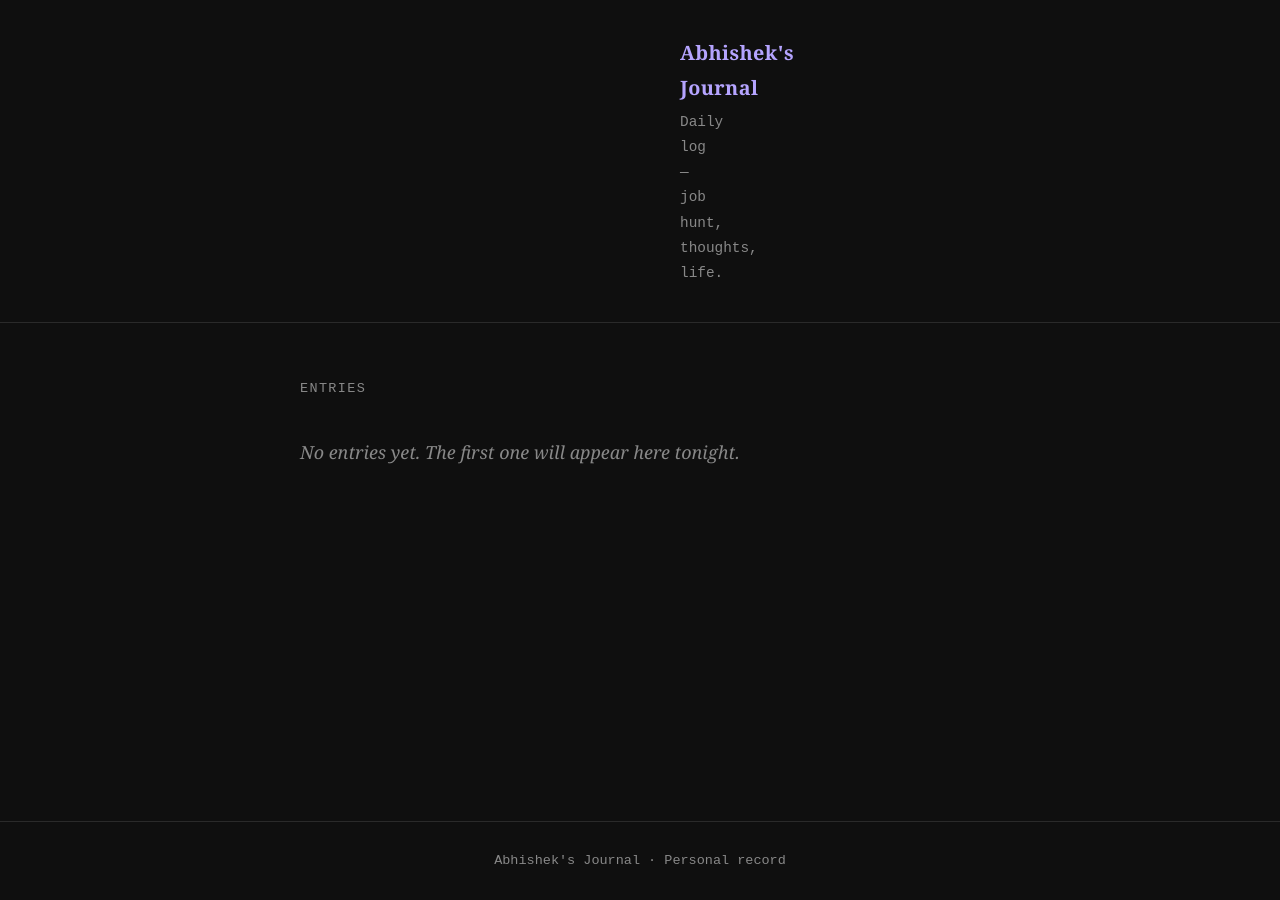
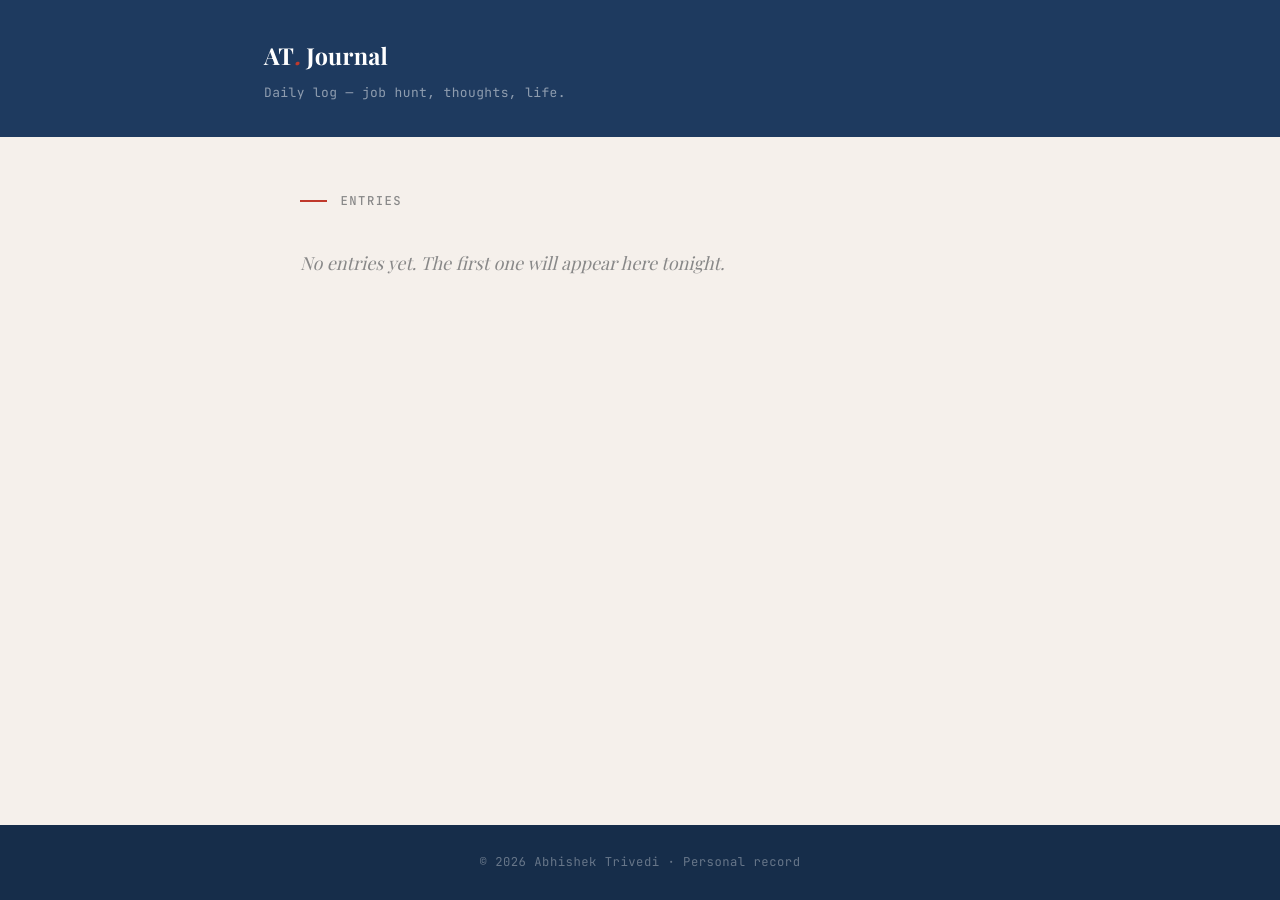
Before and after one commit to abhishrek47/daily-journal, a Jekyll site: the page built from index.html, in a window 1280 px wide. Built offline with Jekyll 4.4.1, drawn with Linux system fonts in a browser that asks for light colours; some web fonts are replaced.

Commit message:
Retheme: brand colors

```diff
--- a/_layouts/default.html
+++ b/_layouts/default.html
@@ -8,8 +8,10 @@
 </head>
 <body>
   <header class="site-header">
-    <a href="{{ '/' | relative_url }}" class="site-title">{{ site.title }}</a>
-    <span class="site-subtitle">{{ site.description }}</span>
+    <div class="site-header-inner">
+      <a href="{{ '/' | relative_url }}" class="site-title">AT<span>.</span> Journal</a>
+      <span class="site-subtitle">{{ site.description }}</span>
+    </div>
   </header>
 
   <main class="content">
@@ -17,7 +19,7 @@
   </main>
 
   <footer class="site-footer">
-    <p>{{ site.title }} &middot; Personal record</p>
+    © {{ site.time | date: "%Y" }} Abhishek Trivedi · Personal record
   </footer>
 </body>
 </html>
--- a/assets/css/style.css
+++ b/assets/css/style.css
@@ -1,18 +1,23 @@
+/* ===== FONTS ===== */
+@import url('https://fonts.googleapis.com/css2?family=Playfair+Display:ital,wght@0,400;0,700;1,400&family=DM+Sans:wght@400;500&family=JetBrains+Mono:wght@400;500&display=swap');
+
 /* ===== RESET & BASE ===== */
 *, *::before, *::after { box-sizing: border-box; margin: 0; padding: 0; }
 
 :root {
-  --bg: #0f0f0f;
-  --surface: #171717;
-  --border: #2a2a2a;
-  --text: #e2e2e2;
-  --muted: #888;
-  --accent: #b5a4ff;
-  --link: #b5a4ff;
-  --link-hover: #d4caff;
-  --font: 'Georgia', 'Times New Roman', serif;
-  --mono: 'Courier New', monospace;
-  --max: 680px;
+  --bg:       #f5f0eb;
+  --surface:  #eee8e0;
+  --border:   #e0d8d0;
+  --navy:     #1e3a5f;
+  --navy-dark:#162d4a;
+  --text:     #1a1a1a;
+  --muted:    #888888;
+  --accent:   #c0392b;
+  --accent-h: #e74c3c;
+  --serif:    'Playfair Display', Georgia, serif;
+  --sans:     'DM Sans', 'Inter', sans-serif;
+  --mono:     'JetBrains Mono', 'Courier New', monospace;
+  --max:      680px;
 }
 
 html { font-size: 18px; }
@@ -20,7 +25,7 @@ html { font-size: 18px; }
 body {
   background: var(--bg);
   color: var(--text);
-  font-family: var(--font);
+  font-family: var(--sans);
   line-height: 1.75;
   min-height: 100vh;
   display: flex;
@@ -29,28 +34,42 @@ body {
 
 /* ===== HEADER ===== */
 .site-header {
-  padding: 2rem var(--max);
+  background: var(--navy);
+  padding: 2rem 2rem 1.75rem;
+  display: flex;
+  flex-direction: column;
+  align-items: flex-start;
+  gap: 0.3rem;
+}
+
+.site-header-inner {
   max-width: calc(var(--max) + 4rem);
   margin: 0 auto;
   width: 100%;
   display: flex;
   flex-direction: column;
-  gap: 0.25rem;
-  border-bottom: 1px solid var(--border);
+  gap: 0.3rem;
 }
 
 .site-title {
-  font-size: 1.1rem;
-  font-weight: bold;
+  font-family: var(--serif);
+  font-size: 1.3rem;
+  font-weight: 700;
+  color: #fff;
+  text-decoration: none;
+  letter-spacing: 0.01em;
+}
+
+.site-title span {
   color: var(--accent);
-  text-decoration: none;
-  letter-spacing: 0.02em;
+  font-style: italic;
 }
 
 .site-subtitle {
-  font-size: 0.8rem;
-  color: var(--muted);
+  font-size: 0.72rem;
+  color: rgba(255,255,255,0.5);
   font-family: var(--mono);
+  letter-spacing: 0.03em;
 }
 
 /* ===== MAIN ===== */
@@ -64,19 +83,31 @@ body {
 
 /* ===== HOME ===== */
 .entries-heading {
-  font-size: 0.75rem;
+  font-size: 0.68rem;
   text-transform: uppercase;
-  letter-spacing: 0.1em;
+  letter-spacing: 0.12em;
   color: var(--muted);
   margin-bottom: 2rem;
   font-family: var(--mono);
-  font-weight: normal;
+  font-weight: 500;
+  display: flex;
+  align-items: center;
+  gap: 0.75rem;
+}
+
+.entries-heading::before {
+  content: '';
+  display: inline-block;
+  width: 1.5rem;
+  height: 2px;
+  background: var(--accent);
+  flex-shrink: 0;
 }
 
 .post-list { list-style: none; }
 
 .post-item {
-  padding: 1.5rem 0;
+  padding: 1.75rem 0;
   border-bottom: 1px solid var(--border);
 }
 
@@ -84,47 +115,55 @@ body {
 
 .post-link {
   display: block;
+  font-family: var(--serif);
   font-size: 1.15rem;
   color: var(--text);
   text-decoration: none;
-  margin-bottom: 0.25rem;
+  margin-bottom: 0.3rem;
   line-height: 1.4;
+  transition: color 0.15s;
 }
 
-.post-link:hover { color: var(--link-hover); }
+.post-link:hover { color: var(--accent); }
 
 .post-date {
   display: block;
-  font-size: 0.75rem;
+  font-size: 0.7rem;
   color: var(--muted);
   font-family: var(--mono);
-  margin-bottom: 0.5rem;
+  margin-bottom: 0.6rem;
 }
 
 .post-excerpt {
-  font-size: 0.9rem;
-  color: var(--muted);
-  line-height: 1.5;
+  font-size: 0.88rem;
+  color: #555;
+  line-height: 1.6;
 }
 
-.no-entries { color: var(--muted); font-style: italic; }
+.no-entries {
+  color: var(--muted);
+  font-style: italic;
+  font-family: var(--serif);
+}
 
 /* ===== POST ===== */
 .post-header {
   margin-bottom: 2.5rem;
-  padding-bottom: 1.5rem;
+  padding-bottom: 1.75rem;
   border-bottom: 1px solid var(--border);
 }
 
 .post-title {
-  font-size: 1.7rem;
-  line-height: 1.3;
-  margin-bottom: 0.75rem;
-  font-weight: normal;
+  font-family: var(--serif);
+  font-size: 1.9rem;
+  line-height: 1.25;
+  margin-bottom: 1rem;
+  font-weight: 700;
+  color: var(--text);
 }
 
 .post-meta {
-  font-size: 0.8rem;
+  font-size: 0.7rem;
   color: var(--muted);
   font-family: var(--mono);
   display: flex;
@@ -133,46 +172,73 @@ body {
 }
 
 .mood {
-  background: var(--surface);
-  border: 1px solid var(--border);
-  padding: 0.1rem 0.5rem;
+  background: var(--navy);
+  color: #fff;
+  padding: 0.15rem 0.6rem;
   border-radius: 3px;
-  font-size: 0.7rem;
+  font-size: 0.65rem;
+  font-family: var(--mono);
+  letter-spacing: 0.04em;
 }
 
 /* ===== POST CONTENT ===== */
 .post-content { max-width: var(--max); }
 
 .post-content h2 {
-  font-size: 1.1rem;
+  font-size: 0.65rem;
   color: var(--accent);
-  margin: 2rem 0 0.75rem;
-  font-weight: normal;
+  margin: 2.25rem 0 0.875rem;
+  font-weight: 500;
   text-transform: uppercase;
-  letter-spacing: 0.05em;
+  letter-spacing: 0.12em;
   font-family: var(--mono);
-  font-size: 0.8rem;
+  display: flex;
+  align-items: center;
+  gap: 0.6rem;
 }
 
-.post-content p { margin-bottom: 1.25rem; }
+.post-content h2::after {
+  content: '';
+  flex: 1;
+  height: 1px;
+  background: var(--border);
+}
 
-.post-content a { color: var(--link); }
-.post-content a:hover { color: var(--link-hover); }
+.post-content p {
+  margin-bottom: 1.25rem;
+  font-size: 1rem;
+  color: var(--text);
+  line-height: 1.8;
+}
 
-.post-content strong { color: #fff; font-weight: bold; }
+.post-content p:last-of-type {
+  font-family: var(--serif);
+  font-style: italic;
+  color: #444;
+}
+
+.post-content a { color: var(--accent); text-decoration: none; }
+.post-content a:hover { color: var(--accent-h); text-decoration: underline; }
+
+.post-content strong { font-weight: 600; }
 
 .post-content ul, .post-content ol {
   margin: 0 0 1.25rem 1.5rem;
 }
 
-.post-content li { margin-bottom: 0.4rem; }
+.post-content li {
+  margin-bottom: 0.4rem;
+  font-size: 1rem;
+}
 
 .post-content blockquote {
   border-left: 3px solid var(--accent);
-  padding-left: 1.25rem;
-  color: var(--muted);
+  padding: 0.75rem 0 0.75rem 1.5rem;
+  color: #555;
+  font-family: var(--serif);
   font-style: italic;
-  margin: 1.5rem 0;
+  font-size: 1.05rem;
+  margin: 1.75rem 0;
 }
 
 /* ===== POST NAV ===== */
@@ -180,21 +246,25 @@ body {
   margin-top: 3rem;
   padding-top: 1.5rem;
   border-top: 1px solid var(--border);
-  font-size: 0.85rem;
+  font-size: 0.82rem;
+  font-family: var(--mono);
   overflow: hidden;
+  display: flex;
+  justify-content: space-between;
 }
 
 .post-nav a { color: var(--muted); text-decoration: none; }
-.post-nav a:hover { color: var(--text); }
+.post-nav a:hover { color: var(--accent); }
 
 /* ===== FOOTER ===== */
 .site-footer {
+  background: var(--navy-dark);
   padding: 1.5rem 2rem;
   text-align: center;
-  font-size: 0.75rem;
-  color: var(--muted);
+  font-size: 0.68rem;
+  color: rgba(255,255,255,0.35);
   font-family: var(--mono);
-  border-top: 1px solid var(--border);
+  letter-spacing: 0.04em;
 }
 
 /* ===== RESPONSIVE ===== */
@@ -202,4 +272,5 @@ body {
   html { font-size: 16px; }
   .content { padding: 2rem 1.25rem; }
   .site-header { padding: 1.5rem 1.25rem; }
+  .post-title { font-size: 1.5rem; }
 }
```
